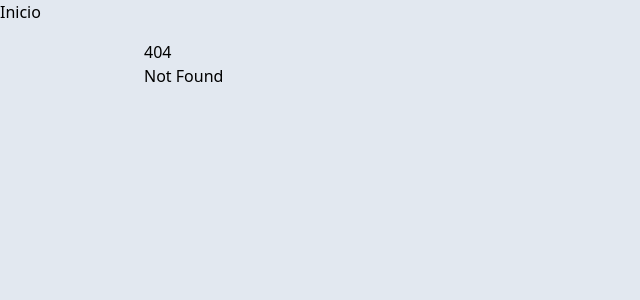
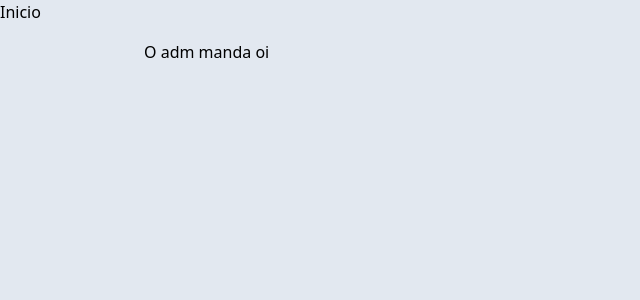
Before and after one commit to juan-20/last.fm, a SvelteKit app: page /albuns in a window 1280 px wide. Before the commit this address had no page. Shown: the top 300 px of the page, without its empty margins (0-640 px from the left). Built offline with nearby package versions, Linux system fonts and the light colour scheme.

Commit message:
fix prerender 2

```diff
--- /dev/null
+++ b/src/routes/albuns/+page.svelte
@@ -0,0 +1,5 @@
+<script>
+	let name = '';
+</script>
+
+<p>O adm manda oi</p>
--- /dev/null
+++ b/src/routes/albuns/+page.ts
@@ -0,0 +1,9 @@
+import { dev } from '$app/environment';
+
+// we don't need any JS on this page, though we'll load
+// it in dev so that we get hot module replacement
+export const csr = dev;
+
+// since there's no dynamic data here, we can prerender
+// it so that it gets served as a static asset in production
+export const prerender = true;
```
